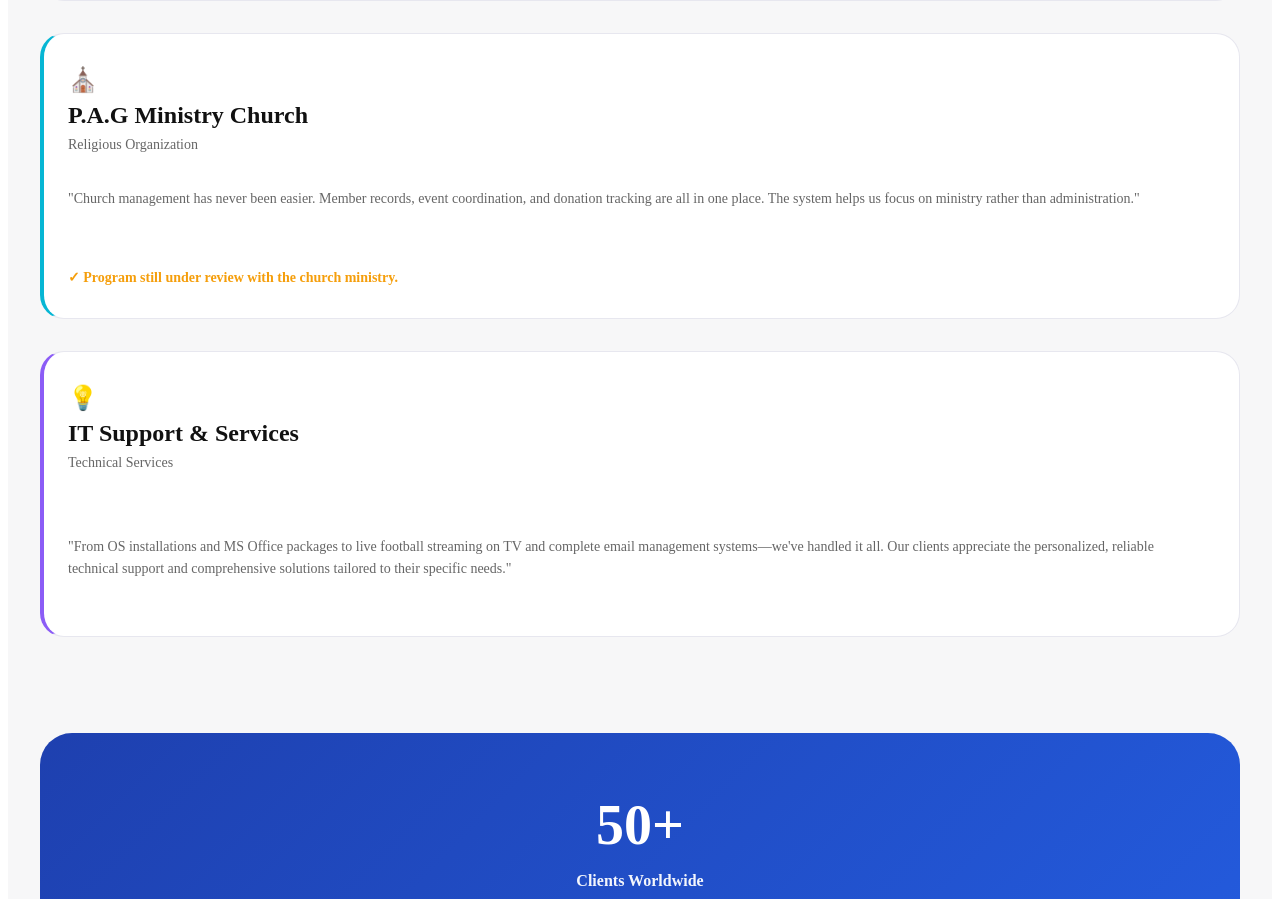
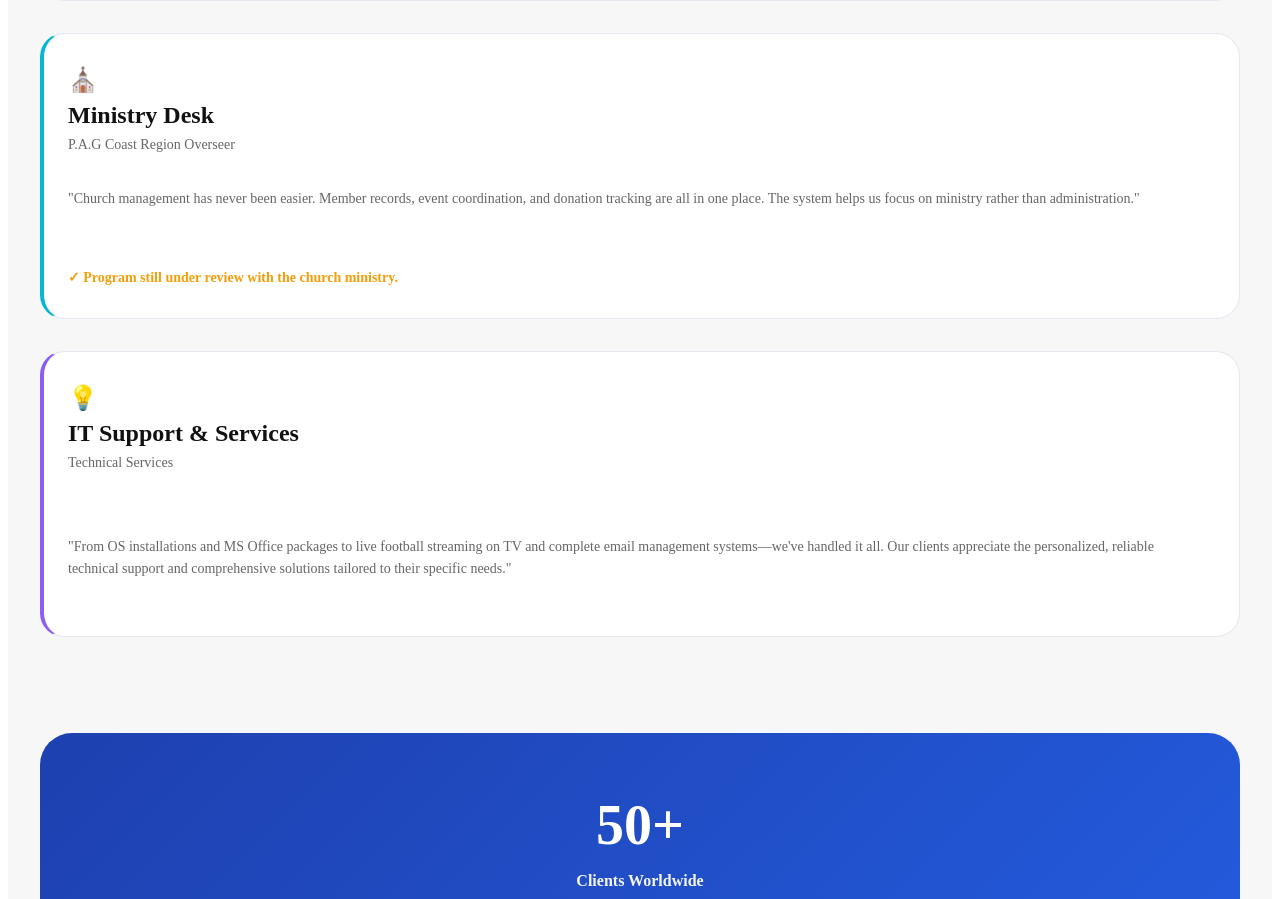
Before and after one commit to badakomora/oceancrashkenya, a React (Create React App) app: page / in a window 1280 px wide. Shown: the part 2608-3507 px from the top of the page. Built offline with nearby package versions, Linux system fonts and the light colour scheme.

Commit message:
feedbacks

```diff
--- a/src/component/Home.tsx
+++ b/src/component/Home.tsx
@@ -1080,7 +1080,7 @@
                 color: "#111",
               }}
             >
-              P.A.G Ministry Church
+             Ministry Desk
             </h3>
             <p
               style={{
@@ -1090,7 +1090,7 @@
                 fontWeight: 500,
               }}
             >
-              Religious Organization
+              P.A.G Coast Region Overseer
             </p>
           </div>
           <p
```
